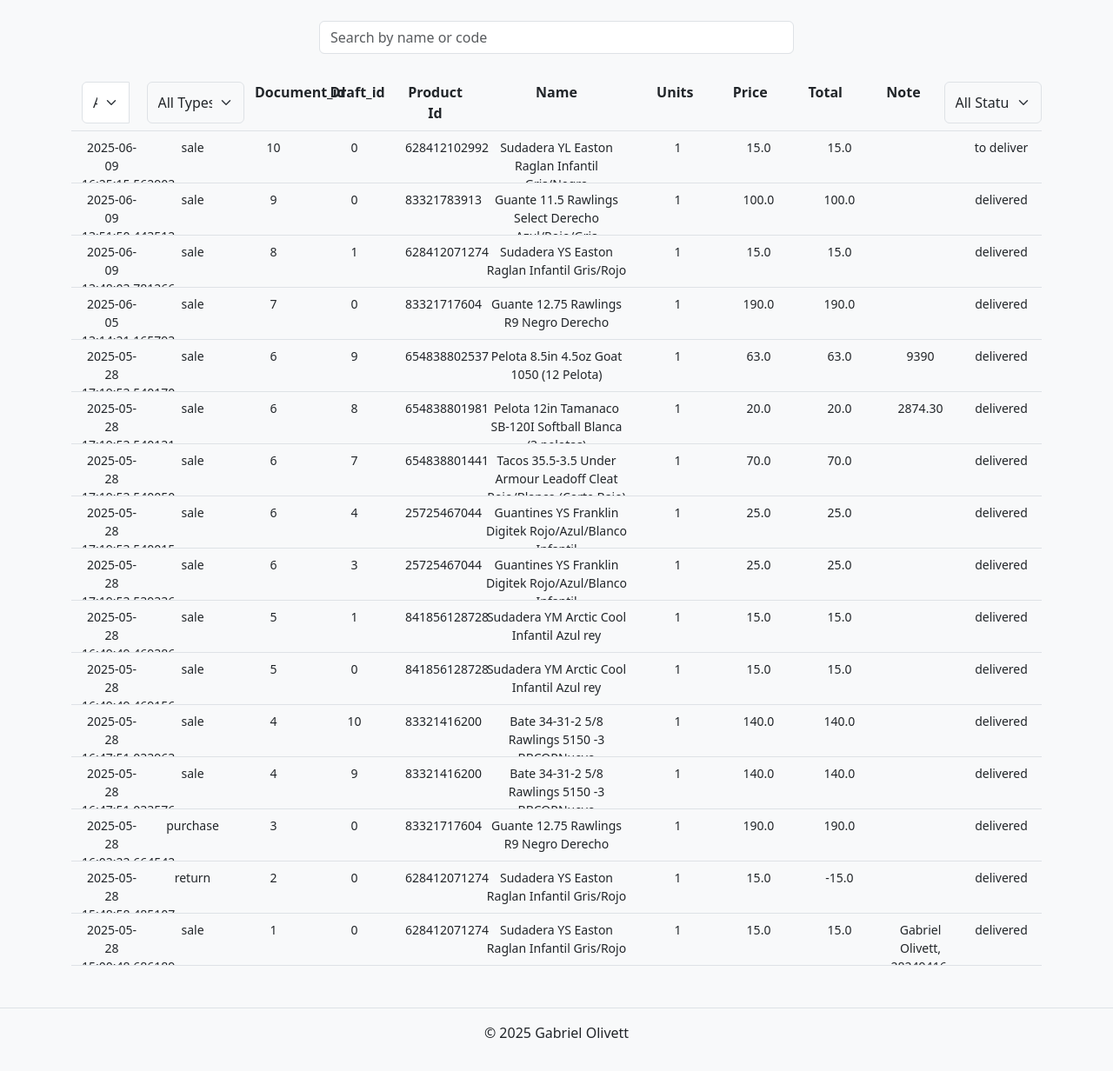
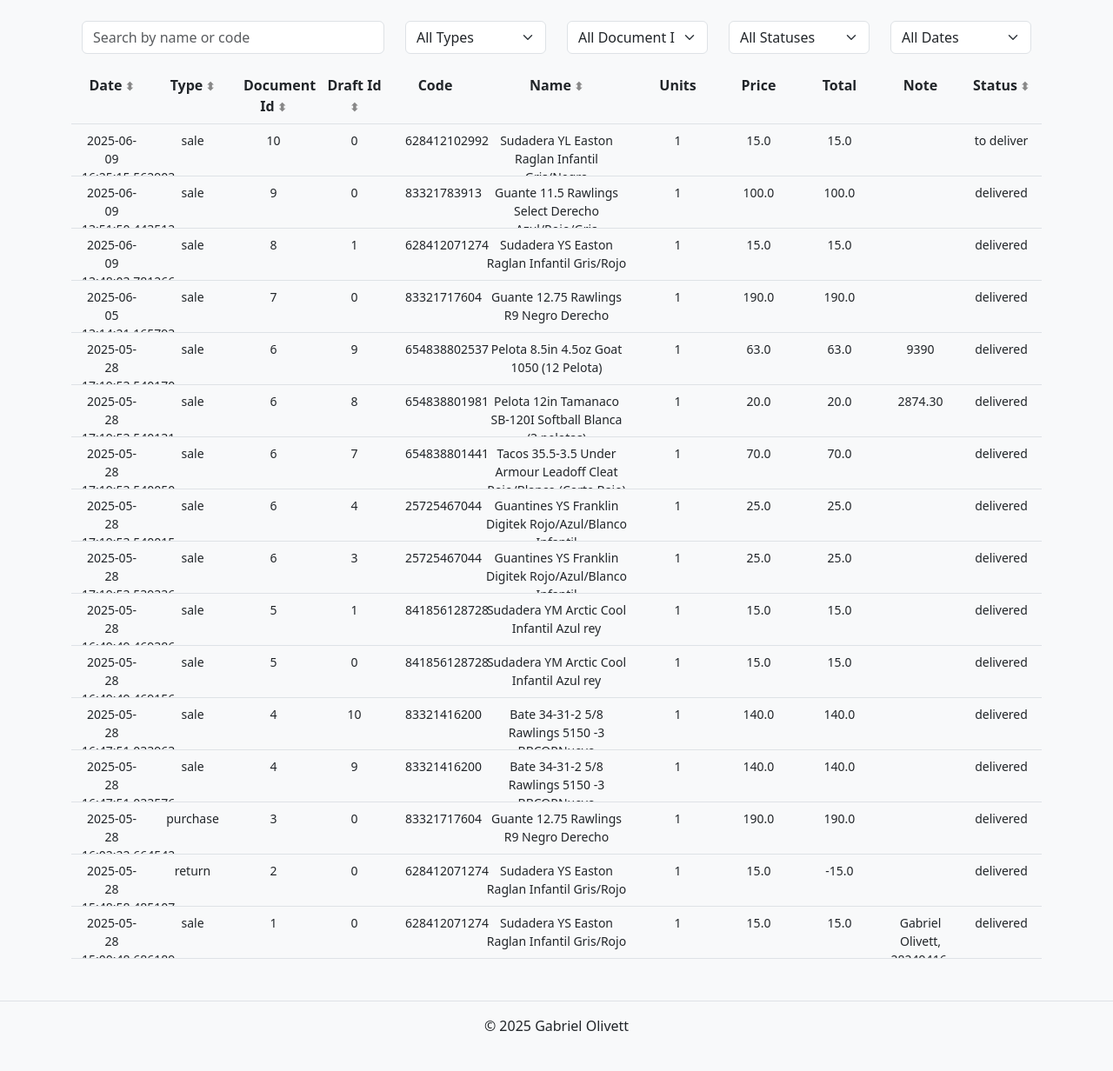
Before and after one commit to Gaboaom30/cs50_finalproject, a Flask app: page /inventory_movements in a window 1280 px wide. Shown: the part 160-1392 px from the top of the page at 87% size. After the commit the page ends 1346 px from the top, so only its background shows below. Run offline with Flask 3, Linux system fonts and the light colour scheme; data comes from the database, SQL or seed files in the repository.

Commit message:
Adding filters and sorting

```diff
--- a/app.py
+++ b/app.py
@@ -5,6 +5,7 @@
 from flask import Flask, flash, redirect, render_template, request, session, g, jsonify
 from flask_session import Session
 from werkzeug.security import check_password_hash, generate_password_hash
+from datetime import datetime, timedelta
 
 
 # Configure application
@@ -97,20 +98,61 @@
     query = request.args.get("q", "").strip()
     type_filter = request.args.get("type", "").strip()
     status_filter = request.args.get("status", "").strip()
+    date_filter = request.args.get("date", "").strip()
+    start = request.args.get("start", "").strip()
+    end = request.args.get("end", "").strip()
+    document_id = request.args.get("document_id", "").strip()
 
-    print("DEBUG:", query, type_filter)  # <- agrega esto
+    sort_by = request.args.get("sort_by")
+    sort_dir = request.args.get("sort_dir", "asc")
+
+    print("DEBUG:", document_id)  # <- agrega esto
 
     base_query = "SELECT * FROM inventory_movements WHERE (name LIKE ? OR product_id LIKE ?)"
     params = [f"%{query}%", f"%{query}%"]
+
     if type_filter:
         base_query += " AND type = ?"
         params.append(type_filter)
+
     if status_filter:
         base_query += " AND status = ?"
         params.append(status_filter)
-    base_query += " ORDER BY date DESC"
+
+    if document_id:
+        base_query += " AND document_id = ?"
+        params.append(document_id)
+
+    if date_filter == "today":
+        today = datetime.now().date()
+        base_query += " AND date(date) = ?"
+        params.append(str(today))
+
+    elif date_filter == "this week":
+        today = datetime.now().date()
+        start_of_week = today - timedelta(days=today.weekday())
+        end_of_week = start_of_week + timedelta(days=6)
+        base_query += " AND date(date) BETWEEN ? AND ?"
+        params.append(str(start_of_week))
+        params.append(str(end_of_week))
+
+    elif date_filter == "this month":
+        today = datetime.now().date()
+        start_of_month = today.replace(day=1)
+        end_of_month = (start_of_month + timedelta(days=31)).replace(day=1) - timedelta(days=1)
+        base_query += " AND date(date) BETWEEN ? AND ?"
+        params.append(str(start_of_month))
+        params.append(str(end_of_month))
+
+    elif date_filter == "custom":
+        base_query += " AND date(date) BETWEEN ? AND ?"
+        params.append(start)
+        params.append(end)
+
+    if sort_by in {"date", "type", "name", "document_id", "draft_id", "product_id", "status"}:
+        base_query += f" ORDER BY {sort_by} {sort_dir.upper()}"
+
     results = db.execute(base_query, params).fetchall()
-
     data = [dict(row) for row in results]
     return jsonify(data)
 
--- a/templates/layout.html
+++ b/templates/layout.html
@@ -7,10 +7,13 @@
 
     <!-- Bootstrap CSS -->
     <link href="https://cdn.jsdelivr.net/npm/bootstrap@5.3.3/dist/css/bootstrap.min.css" rel="stylesheet" integrity="sha384-QWTKZyjpPEjISv5WaRU9OFeRpok6YctnYmDr5pNlyT2bRjXh0JMhjY6hW+ALEwIH" crossorigin="anonymous">
+    <link href="https://cdn.jsdelivr.net/npm/select2@4.1.0-rc.0/dist/css/select2.min.css" rel="stylesheet" />
 
     <!-- Bootstrap JS -->
     <script src="https://cdn.jsdelivr.net/npm/bootstrap@5.3.3/dist/js/bootstrap.bundle.min.js" integrity="sha384-YvpcrYf0tY3lHB60NNkmXc5s9fDVZLESaAA55NDzOxhy9GkcIdslK1eN7N6jIeHz" crossorigin="anonymous"></script>
-</head>
+    <script src="https://code.jquery.com/jquery-3.6.0.min.js"></script>
+    <script src="https://cdn.jsdelivr.net/npm/select2@4.1.0-rc.0/dist/js/select2.min.js"></script>
+  </head>
 <body class="bg-light">
 
     <header class="text-center p-4">
--- a/templates/movements.html
+++ b/templates/movements.html
@@ -9,47 +9,71 @@
 {% endblock %}
 
 {% block main %}
-<div class="container text-center mt-4">
+<div class="container text-center mt-4 justify-content-center">
     <!-- Search input -->
-    <div class="input-group w-50 mx-auto mb-4">
+    <div class="row mb-3">
+        <div class="col-4">
             <input type="text" id="search-input" class="form-control" placeholder="Search by name or code">
         </div>
-
-    <!-- Table header (static) -->
-    <div class="row py-2 fw-bold justify-content-center border-bottom">
-        <div class="input-group col">
-            <select id="date-filter" class="form-select me-2">
+        <div class="col-2">
+            <select id="filter-type" class="form-select">
+                <option value="">All Types</option>
+                <option value="sale">Sale</option>
+                <option value="purchase">Purchase</option>
+                <option value="return">Return</option>
+                <option value="output">Output</option>
+            </select>
+        </div>
+        <div class="col-2">
+            <select id="document-id-filter" class="form-select">
+                <option value="">All Document IDs</option>
+                {% for document in movements %}
+                    <option value="{{ document.document_id }}">{{ document.document_id }}</option>
+                {% endfor %}
+            </select>
+        </div>
+        <div class="col-2">
+            <select id="status-filter" class="form-select">
+                <option value="">All Statuses</option>
+                <option value="delivered">Delivered</option>
+                <option value="to deliver">To deliver</option>
+            </select>
+        </div>
+        <div class="col-2">
+            <select id="date-filter" class="form-select">
                 <option value="">All Dates</option>
                 <option value="today">Today</option>
                 <option value="this_week">This Week</option>
                 <option value="this_month">This Month</option>
                 <option value="custom">From... to...</option>
             </select>
+            <div class="col p-0">
                 <input type="date" id="start-date" class="form-control" style="display: none;">
+            </div>
+            <div class="col p-0">
                 <input type="date" id="end-date" class="form-control" style="display: none;">
             </div>
-            <select id="filter-type" class="col form-select bg-light">
-                <option value="">All Types</option>
-                <option value="sale">Sale</option>
-                <option value="purchase">Purchase</option>
-                <option value="return">Return</option>
-                <option value="output">Output</option>
-            </select>
-        <div class="col" style="width: 5%;">Document_id</div>
-        <div class="col" style="width: 5%;">Draft_id</div>
-        <div class="col-1">Product Id</div>
-        <div class="col-2">Name</div>
+        </div>
+
+
+
+    </div>
+
+
+    <!-- Table header (static) -->
+    <div class="row py-2 fw-bold justify-content-center border-bottom">
+        <div class="col-1 sort-header" data-sort="date">Date</div>
+        <div class="col-1 sort-header" data-sort="type">Type</div>
+        <div class="col sort-header" data-sort="document_id" style="width: 5%;">Document Id</div>
+        <div class="col sort-header" data-sort="draft_id" style="width: 5%;">Draft Id</div>
+        <div class="col-1">Code</div>
+        <div class="col-2 sort-header" data-sort="name">Name</div>
         <div class="col" style="width: 5%;">Units</div>
         <div class="col" style="width: 5%;">Price</div>
         <div class="col" style="width: 5%;">Total</div>
         <div class="col-1">Note</div>
-        <select class="col form-select bg-light" id="status-filter">
-            <option value="">All Statuses</option>
-            <option value="delivered">Delivered</option>
-            <option value="to deliver">To deliver</option>
-        </select>
+        <div class="col-1 sort-header" data-sort="status">Status</div>
 </div>
-
     <!-- Table body (dynamic) -->
     <div id="inventory-table">
         {% for item in movements %}
@@ -91,12 +115,21 @@
     background-color: transparent;
     z-index: 1;
 }
+.sort-header {
+    cursor: pointer;
+}
+.sort-header::after {
+    content: " ⬍";
+    font-size: 0.8em;
+    color: #888;
+}
 </style>
 
 
 <script>
 
     document.addEventListener("DOMContentLoaded", () => {
+
         const input = document.getElementById("search-input");
         const table = document.getElementById("inventory-table");
         const filterType = document.getElementById("filter-type");
@@ -104,6 +137,10 @@
         const startDateInput = document.getElementById("start-date");
         const endDateInput = document.getElementById("end-date");
         const dateFilter = document.getElementById("date-filter");
+        const documentIdFilter = document.getElementById("document-id-filter");
+
+        let currentSortField = "";
+        let currentSortDirection = "asc"; // or "desc"
 
         function runSearch() {
             const query = input.value;
@@ -112,6 +149,8 @@
             const date = dateFilter.value;
             const start = startDateInput.value;
             const end = endDateInput.value;
+            const document_id = documentIdFilter.value;
+
 
             const params = new URLSearchParams({
             q: query,
@@ -119,7 +158,10 @@
             status: status,
             date: date,
             start: start,
-        end: end
+            end: end,
+            document_id: document_id,
+            sort_by: currentSortField,
+            sort_dir: currentSortDirection,
             });
 
             fetch(`/search_inventory_movements?${params}`)
@@ -137,8 +179,8 @@
                                 <div class="col-1 small">${item.product_id}</div>
                                 <div class="col-2 small">${item.name}</div>
                                 <div class="col small" style="width: 5%;">${item.Units}</div>
-                            <div class="col small" style="width: 5%;">${item.price}</div>
-                            <div class="col small" style="width: 5%;">${item.toal}</div>
+                                <div class="col small" style="width: 5%;">${(item.price).toFixed(2)}</div>
+                                <div class="col small" style="width: 5%;">${(item.toal).toFixed(2)}</div>
                                 <div class="col-1 small">${item.note}</div>
                                 <div class="col-1 small">${item.status}</div>
                                 <div class="resize-handle"></div>
@@ -156,6 +198,22 @@
                 .catch(error => console.error("Fetch error:", error));
         }
 
+        document.querySelectorAll(".sort-header").forEach(header => {
+        header.addEventListener("click", () => {
+            const field = header.dataset.sort;
+            if (currentSortField === field) {
+                currentSortDirection = currentSortDirection === "asc" ? "desc" : "asc";
+            } else {
+                currentSortField = field;
+                currentSortDirection = "asc";
+            }
+            runSearch();
+        });
+    });
+
+    documentIdFilter.addEventListener("change", runSearch);
+    startDateInput.addEventListener("change", runSearch);
+    endDateInput.addEventListener("change", runSearch);
     input.addEventListener("input", runSearch);
     filterType.addEventListener("change", runSearch);
     statusFilter.addEventListener("change", runSearch);
```
Also changed, not shown: 1 other file. Lines whose indentation alone changed are shown as unchanged.
